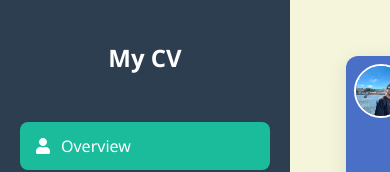
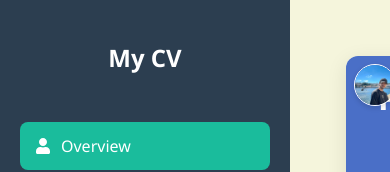
Before and after one commit to UnkowwnPhysics/CV, a React (Vite) app: page / in a window 390 px wide. Shown: the top 172 px of the page. Built offline with nearby package versions, Linux system fonts and the light colour scheme.

Commit message:
Update Overview.css

```diff
--- a/src/components/MainContent/Overview.css
+++ b/src/components/MainContent/Overview.css
@@ -119,10 +119,14 @@
     grid-template-columns: 1fr;
   }
 
-  .profile-avatar {
-    width: 50px;
-    height: 50px;
-    top: 0.5rem;
-    left: 0.5rem;
-  }
+.profile-avatar {
+  width: 40px;      /* Bem pequeno */
+  height: 40px;
+  border-radius: 50%;
+  object-fit: cover;
+  border: 1.5px solid #fff;
+  position: absolute;
+  top: 0.5rem;
+  left: 0.5rem;
+  box-shadow: 0 2px 5px rgba(0, 0, 0, 0.15);
 }
```
